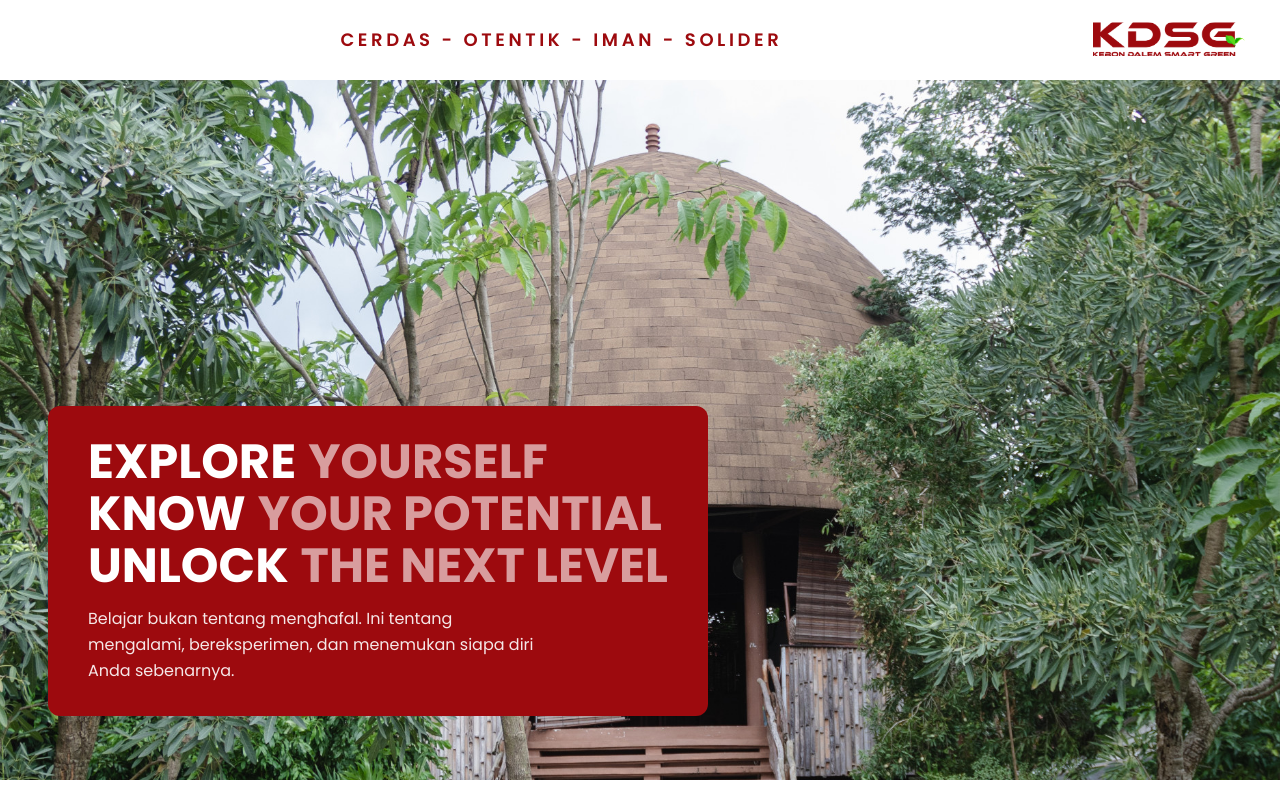
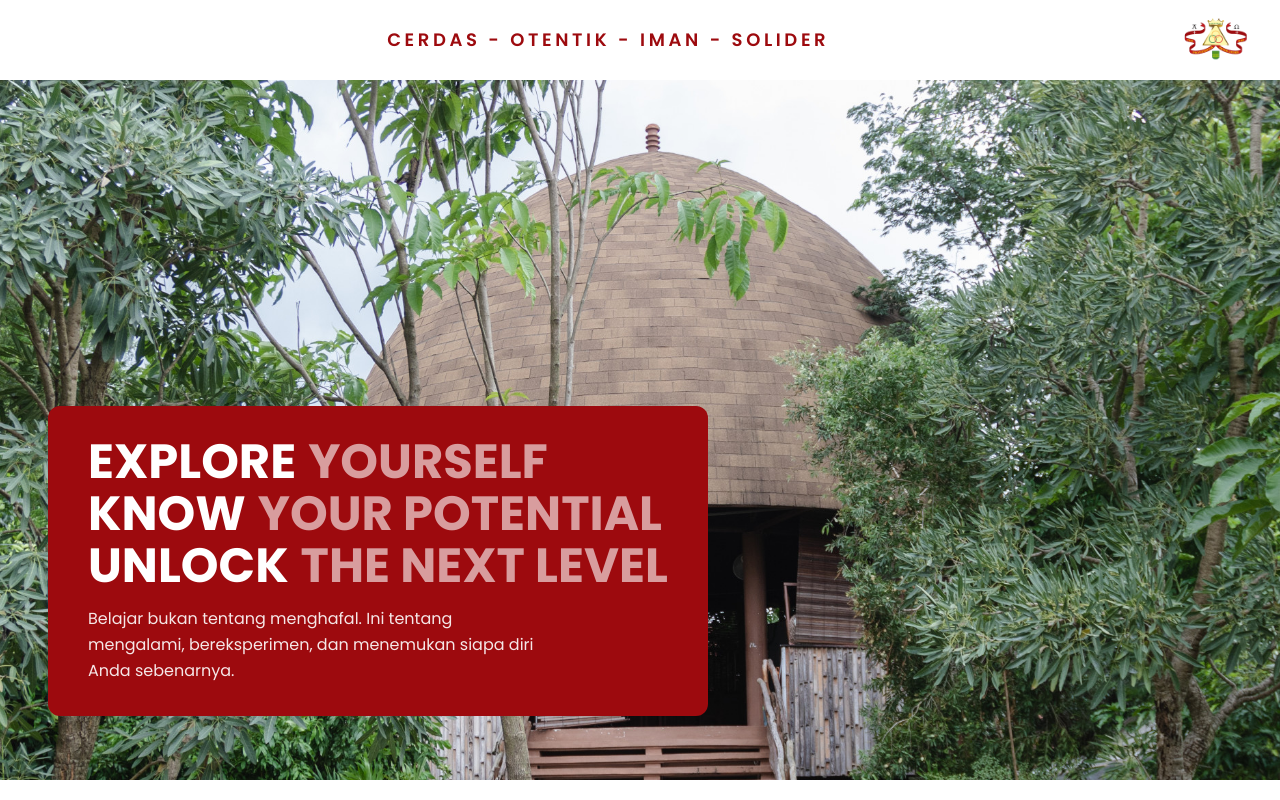
Before and after one commit to cakrawala-tumbuh/ypii-semarang-web, a Next.js app: page / in a window 1280 px wide. Shown: the top 800 px of the page. Built offline with nearby package versions, Linux system fonts and the light colour scheme.

Commit message:
Mengganti logo

```diff
--- a/components/top-bar.tsx
+++ b/components/top-bar.tsx
@@ -9,8 +9,8 @@ export function TopBar() {
       </p>
       {/* Logo */}
       <Image
-        src="/images/logo copy.svg"
-        alt="Logo KDSG"
+        src="/images/ypii-logo.svg"
+        alt="Logo YPII"
         width={131}
         height={40}
         className="h-8 w-auto shrink-0 sm:h-10 md:h-12"
```
Also changed, not shown: public/images/ypii-logo.svg (added).
